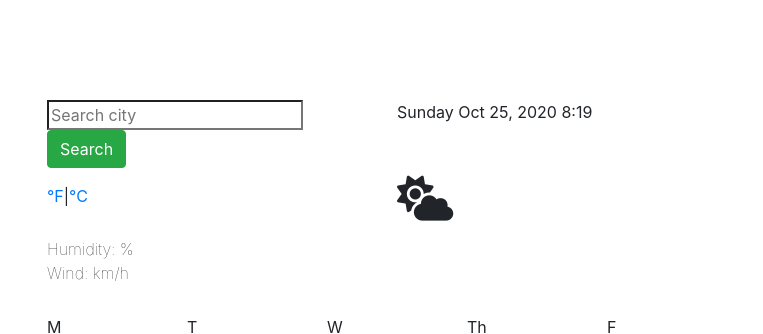
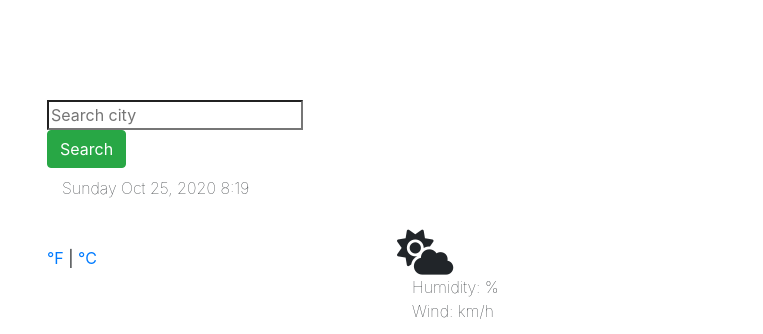
Before and after one commit to cdrmr18/my-weather-app, a plain HTML site: page index.html in a window 1280 px wide. Shown: the top 334 px of the page, without its empty margins (258-1021 px from the left). Drawn offline with nearby package versions, Linux system fonts and the light colour scheme; no server answers.

Commit message:
Updated HTML structure - working on Bootstrap structure

```diff
--- a/index.html
+++ b/index.html
@@ -18,7 +18,7 @@
     <script src="https://unpkg.com/axios/dist/axios.min.js"></script>
   </head>
     <div class="container">
-
+      <div class="weather-app-box">
         <body>
           <div class="row">
             <div class="col-6">
@@ -27,27 +27,34 @@
                 <input type="submit" value="Search" id="submit-city" class="btn btn-success" />
               </form>
             </div>
-
-          <div class="col-6">
-            <p id="current-date"></p>
-          </div>
           </div>
 
           <h1 id="city-name"></h1>
+          <ul>
+            <li>
+              <p id="current-date"></p>
+            </li>
+            <li>
+              <p id="weatherCondition"></p>
+            </li>
+          </ul>
 
           <div class="row">
             <div class="col-6">
-            <h2 id="current-temp"></h2>
-            <p><a href="#" id="faren">°F</a>|<a href="#" id="celc">°C</a></p>
+              <p id="current-temp"></p>
+              <span>
+                <a href="#" id="faren">°F</a> | <a href="#" id="celc">°C</a>
+              </span>
             </div>
             <div class="col-6">
               <i class="fas fa-cloud-sun main_cloud"></i>
-            <p id="weatherCondition"></p>
-          </div>
-          <div>
               <ul>
-              <li>Humidity: <span id="humidity"></span>%</li>
-              <li>Wind: <span id="wind"></span> km/h</li>
+                  <li>
+                      Humidity: <span id="humidity"></span>%
+                  </li>
+                  <li>
+                      Wind: <span id="wind"></span> km/h
+                  </li>
               </ul>
             </div>
           </div>
@@ -76,12 +83,13 @@
               <i class="fas fa-cloud-sun"></i>88°
             </div>
           </div>
-      <script src="script.js"></script>
+        </div>
       <footer>
         <p>
           <a href="https://github.com/cdrmr18/my-weather-app" target="_blank">Open-source</a> by Kathy Tavia
         </p>
       </footer>
+      <script src="script.js"></script>
     </body>
   </div>
 </html>
```
Lines whose indentation alone changed are shown as unchanged.
